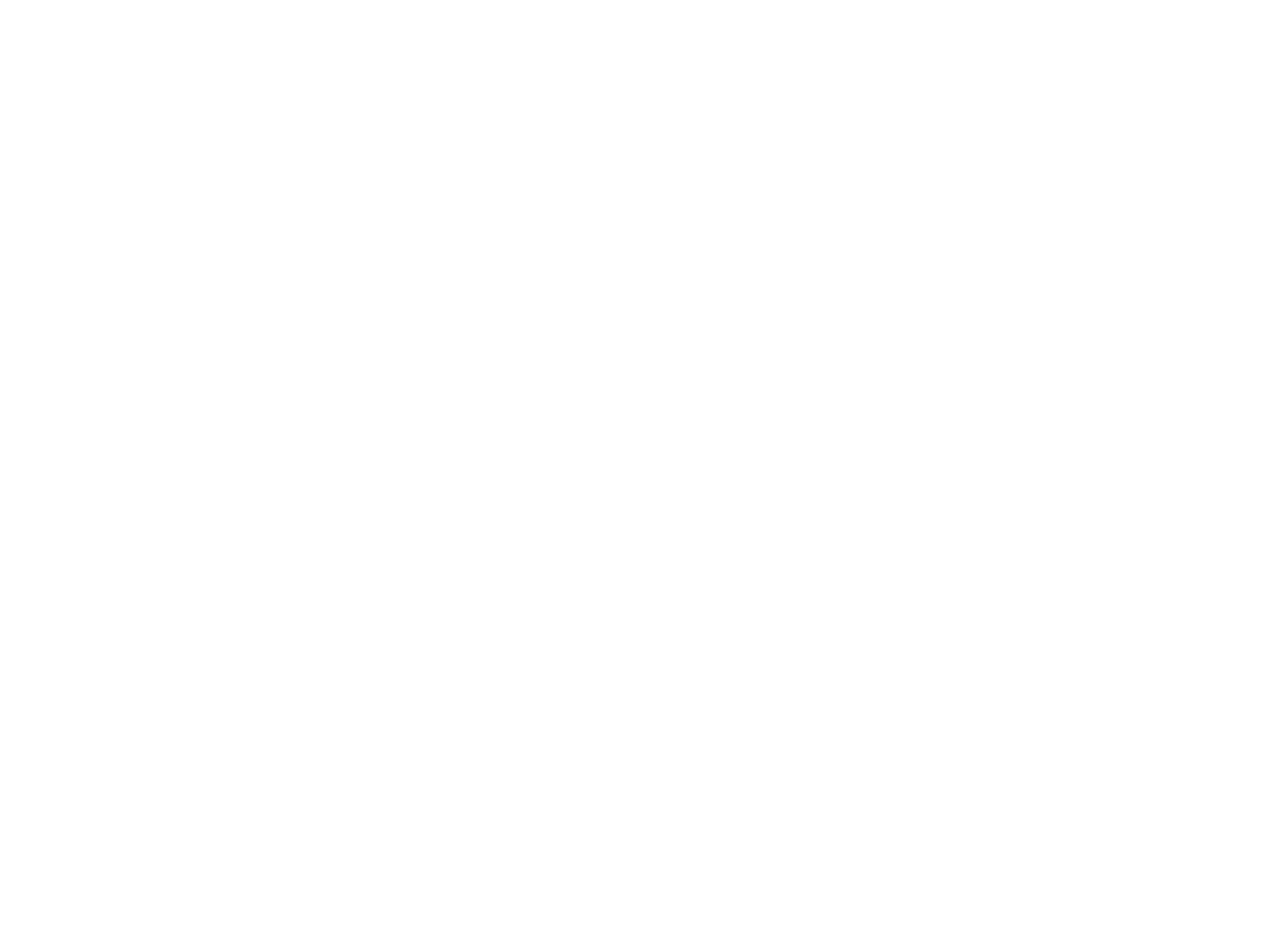
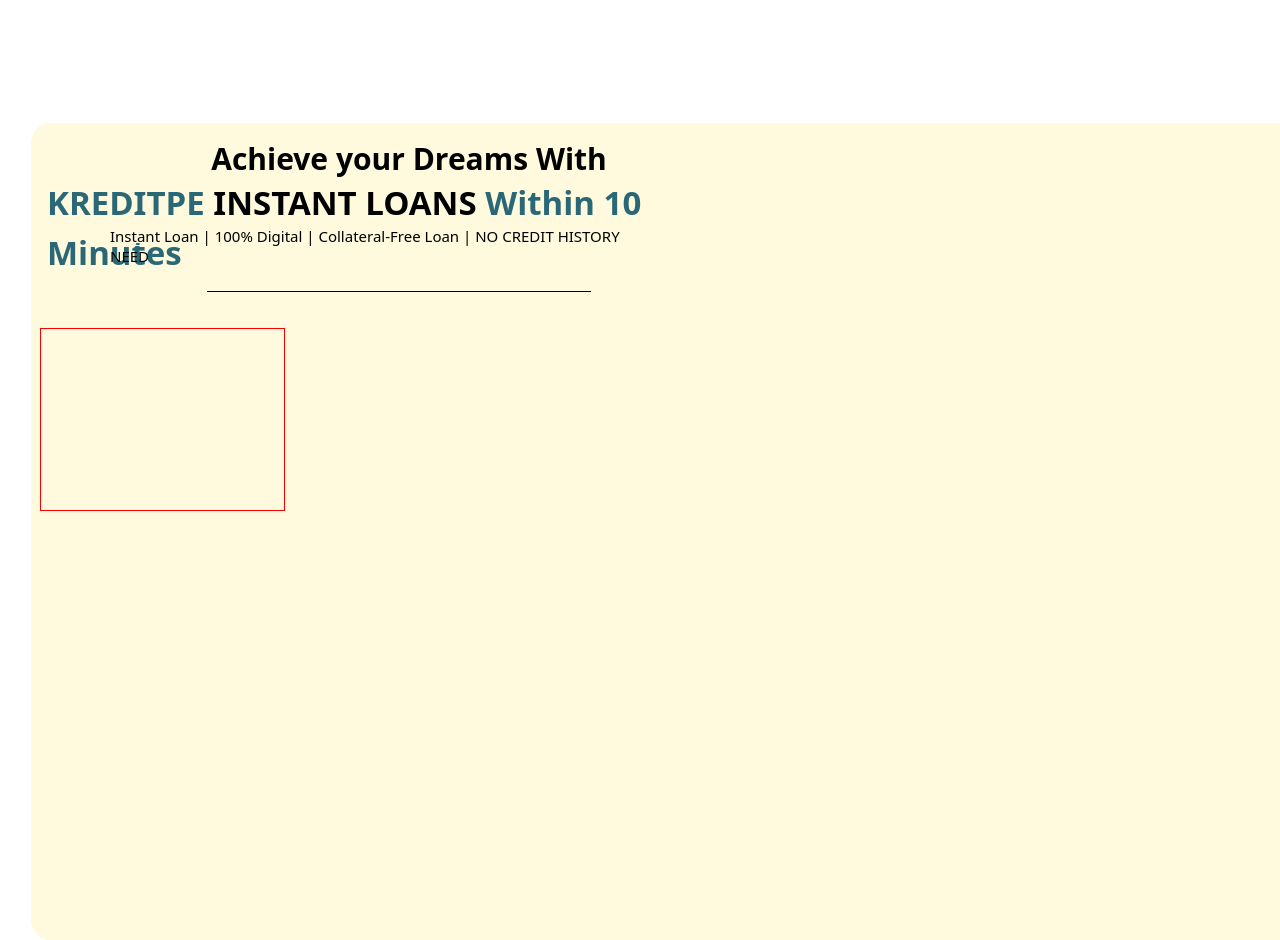
Before and after one commit to Vijaysharmagpj/Client_Project, a React (Create React App) app: page / in a window 1280 px wide. Shown: the part 880-1820 px from the top of the page. Before the commit the page ends 836 px from the top, so only its background shows below. Built offline with nearby package versions, Linux system fonts and the light colour scheme.

Commit message:
prashant fist commit

```diff
--- a/src/App.js
+++ b/src/App.js
@@ -1,12 +1,14 @@
 import React from "react";
 import Navbar from "./Component/Navbar";
 import Dashboard from "./Component/Dashboard";
+import FormandInfo from "./Component/FormandInfo";
 
 const App=()=>{
   return(
     <>
     <Navbar/>
     <Dashboard/>
+    <FormandInfo/>
     </>
   )
 }
--- /dev/null
+++ b/src/Component/FormandInfo.js
@@ -0,0 +1,32 @@
+import React from "react";
+
+const FormandInfo = () => {
+    return (
+        <>
+            <div className="w-[1376px] h-[817px] top-[884px]  rounded-[20px] bg-[#FFF9DD] relative font-dm-sans" style={{ left: "31px" }}>
+                <div className="w-[726px] h-[83px] gap-[1px] relative ml-[15px] relative" style={{border:'1px solid #FFF9DD', marginTop:'15px'}}>  {/*second div*/}
+                    <p className="h-[39px] text-[30px] mt-[15px] font-semibold leading-[39.06px] text-center from-font decoration-none">
+                        Achieve your Dreams With
+                    </p>
+                    <p className="w-[726px] h-[43px] gap-[7px] text-[33px]">
+                        <span className="w-[155px] font-extrabold" style={{ color: '#2A6877' }}>KREDITPE </span>
+                        <span className="w-[564px] font-semibold">INSTANT LOANS </span><span className="font-semibold" style={{ color: '#2A6877' }}>Within 10 Minutes</span>
+                    </p>
+                </div>
+
+                {/* sub-header box */}
+                <div className="w-[530px] h-[20px] left-[78px] mt-[11px] leading-[19.53px] relative" style={{ border: '1px solid #FFF9DD', marginTop: '20px', fontWeight: '500',fontSize: '15px', }}>
+                    Instant Loan | 100% Digital | Collateral-Free Loan | NO CREDIT HISTORY NEED
+                </div>
+                <hr className="w-[384px] top-[45px] left-[176px] relative border-t-[1px] border-black" />
+
+            <div className="w-[245px] h-[183px] relative top-[81px] left-[9px]" style={{border:'1px solid red'}}></div>
+            {/* <div className="w-[237px] h-[217px] relative top-[81px] left-[351px]" style={{border:'1px solid red'}}></div>
+            <div className="w-[316px] h-[196px] relative top-[250px] left-[9px]" style={{border:'1px solid red'}}></div>
+            <div className="w-[237px] h-[217px] relative top-[250px] left-[351px]" style={{border:'1px solid red'}}></div> */}
+            </div>
+        </>
+    );
+};
+
+export default FormandInfo;
```
